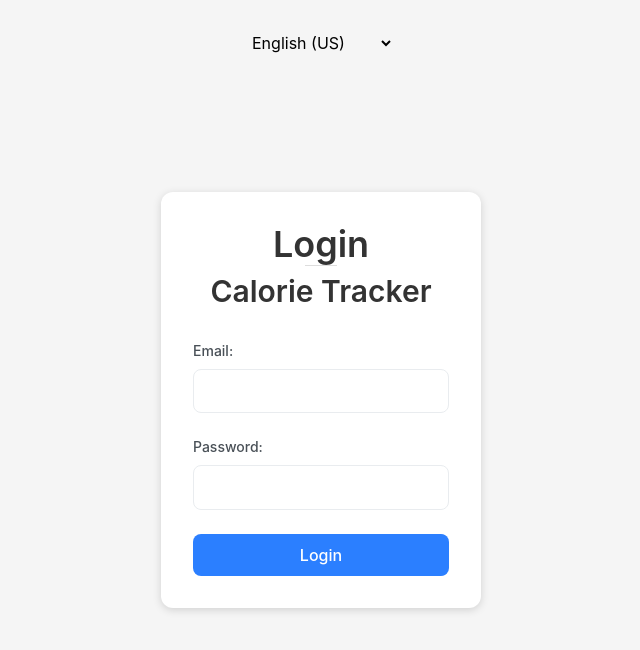
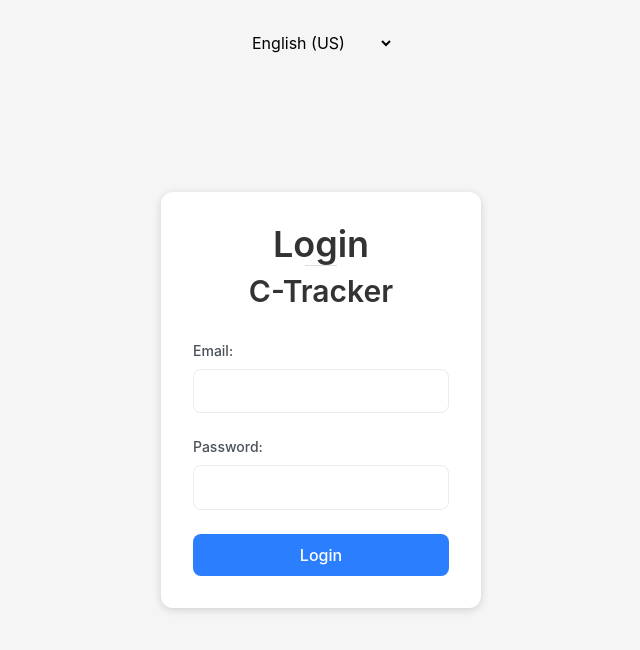
Before and after one commit to ypeskov/kkal-tracker, a React (Vite) app in the folder web/: page / in a window 1280 px wide. Shown: the top 650 px of the page, without its empty margins (319-959 px from the left). Built offline with nearby package versions, Linux system fonts and the light colour scheme.

Commit message:
reduce size of title

```diff
--- a/web/index.html
+++ b/web/index.html
@@ -4,7 +4,7 @@
     <meta charset="UTF-8" />
     <link rel="icon" type="image/x-icon" href="/favicon.ico" />
     <meta name="viewport" content="width=device-width, initial-scale=1.0" />
-    <title>Calorie Tracker</title>
+    <title>C-Tracker</title>
   </head>
   <body>
     <div id="root"></div>
--- a/web/src/components/Root.tsx
+++ b/web/src/components/Root.tsx
@@ -10,10 +10,8 @@ export default function Root() {
   return (
     <div className="min-h-screen flex flex-col w-full">
       <header className="bg-white border-b border-gray-200 shadow-sm sticky top-0 z-30">
-        <div className="flex justify-between items-center px-5 py-3 max-w-6xl mx-auto md:px-6 md:py-3.5 lg:px-8 lg:py-4">
-          <h1 className="text-lg font-semibold text-gray-800 m-0 select-none md:text-lg lg:text-xl">
-            Calorie Tracker
-          </h1>
+        <div className="flex justify-between items-center px-5 py-2 max-w-6xl mx-auto md:px-6 md:py-2.5 lg:px-8 lg:py-3">
+          <span className="text-2xl font-bold text-gray-800 select-none leading-none">C-Tracker</span>
           <div className="flex items-center gap-3">
             <LanguageSwitcher />
             <HamburgerMenu onLogout={onLogout} />
--- a/web/src/i18n/locales/bg_BG.json
+++ b/web/src/i18n/locales/bg_BG.json
@@ -10,7 +10,7 @@
     "welcome": "Добре дошли"
   },
   "dashboard": {
-    "title": "Калориен трекер",
+    "title": "C-Tracker",
     "addFoodEntry": "Нова храна",
     "foodName": "Храна",
     "weight": "Тегло (г)",
--- a/web/src/i18n/locales/en_US.json
+++ b/web/src/i18n/locales/en_US.json
@@ -10,7 +10,7 @@
     "welcome": "Welcome"
   },
   "dashboard": {
-    "title": "Calorie Tracker",
+    "title": "C-Tracker",
     "addFoodEntry": "New Food",
     "foodName": "Food",
     "weight": "Weight (g)",
--- a/web/src/i18n/locales/ru_UA.json
+++ b/web/src/i18n/locales/ru_UA.json
@@ -10,7 +10,7 @@
     "welcome": "Добро пожаловать"
   },
   "dashboard": {
-    "title": "Учёт калорий",
+    "title": "C-Tracker",
     "addFoodEntry": "Новая пища",
     "foodName": "Еда",
     "weight": "Вес (г)",
--- a/web/src/i18n/locales/uk_UA.json
+++ b/web/src/i18n/locales/uk_UA.json
@@ -10,7 +10,7 @@
     "welcome": "Вітаємо"
   },
   "dashboard": {
-    "title": "Підрахунок калорій",
+    "title": "C-Tracker",
     "addFoodEntry": "Нова їжа",
     "foodName": "Їжа",
     "weight": "Вага (г)",
```
Also changed, not shown: 1 other file (tests, documents, lock files or other folders).
